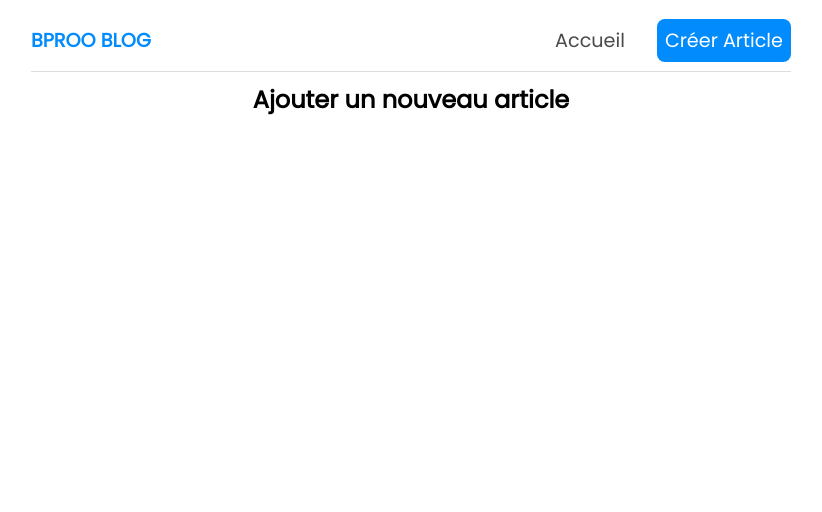
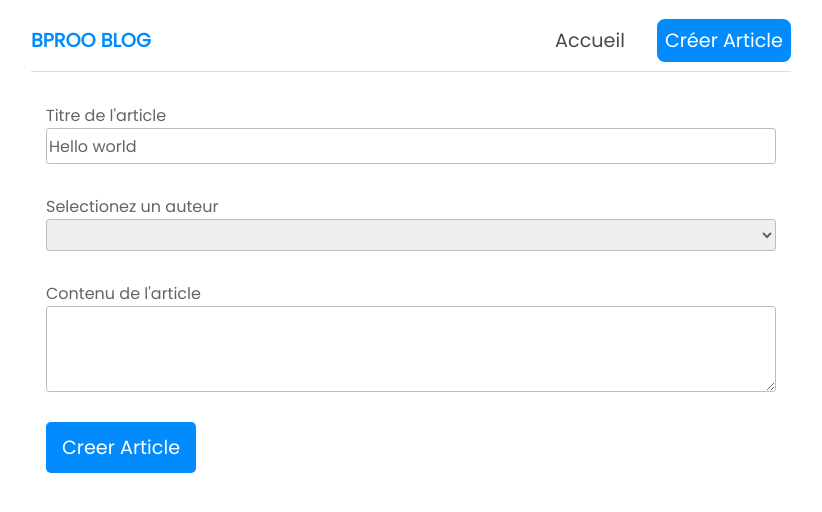
Before and after one commit to aisse59/Cr-er-une-application-React, a React (Create React App) app: page /ajouter in a window 1280 px wide. Shown: the top 512 px of the page, without its empty margins (229-1051 px from the left). Built offline with nearby package versions, Linux system fonts and the light colour scheme.

Commit message:
Application blog terminé

```diff
--- a/src/Ajouter.js
+++ b/src/Ajouter.js
@@ -1,7 +1,77 @@
+import { useState } from "react";
+import { useHistory } from "react-router-dom";
+
 const Ajouter = () => {
+    const [title,setTitle] = useState('Hello world');
+    const [author,setAuthor] = useState('');
+    const [body,setBody] = useState('');
+    let [isLoading,setIsLoading] = useState(false);
+
+    const history = useHistory();
+
+    const HandleBlogAdding = (e) => {
+        e.preventDefault();
+
+        const tmp_date = new Date().toISOString().split('T');
+        const date = `${tmp_date[0]} ${tmp_date[1]} `;
+        const blog = {title, author, body, date }
+        setIsLoading(true);
+
+        fetch('http://localhost:8000/blogs',
+        {
+            method: 'POST',
+            headers: {'Content-type': 'application/json'},
+            body: JSON.stringify(blog)
+        }
+        ).then(()=> {
+            console.log('article ajouté avec succes');
+            setIsLoading(false);
+
+            history.push('/');
+        })
+    }
+
     return (
-        <div className="create">
-            <h2>Ajouter un nouveau article</h2>
+        <div className="create-blog">
+           <form onSubmit={HandleBlogAdding} className="form">
+                <div className="form-group">
+                    <label htmlFor="title">Titre de l'article</label>
+                    <input
+                        type="text"
+                        className="form-control"
+                        id="title"
+                        value={title}
+                        onChange={(e)=> setTitle(e.target.value)}
+                        required />
+                </div>
+                <div className="form-group">
+                    <label htmlFor="author">Selectionez un auteur</label>
+                    <select
+                        required
+                        className="form-control"
+                        id="author"
+                        value={author}
+                        onChange={(e)=> setAuthor(e.target.value)}
+                        >
+                        <option value=""></option>
+                        <option value="Tony">Tony</option>
+                        <option value="Duplex">Duplex</option>
+                    </select>
+                </div>
+                <div className="form-group">
+                    <label htmlFor="body">Contenu de l'article</label>
+                    <textarea
+                    required
+                    value={body}
+                    onChange={(e) => setBody(e.target.value)}
+                    className="form-control textarea"
+                    id="body" rows="10"></textarea>
+                </div>
+                <div className="form-group">
+                {!isLoading && <button type="submit" className="btn-create">Creer Article</button>}
+                {isLoading && <button type="submit" className="btn-create" disabled>En cour de traitement</button>}
+                </div>
+            </form>
         </div>
      );
 }
--- a/src/App.js
+++ b/src/App.js
@@ -5,6 +5,7 @@ import Home from './Home';
 import { BrowserRouter as Router,Route,Switch } from 'react-router-dom';
 import Ajouter from './Ajouter';
 import BlogDetail from './BlogDetail';
+import NotFound from './NotFound';
 
 function App() {
 
@@ -24,6 +25,9 @@ function App() {
       <Route path={'/blogs/:id'}>
         <BlogDetail/>
       </Route>
+      <Route path={'*'}>
+        <NotFound/>
+      </Route>
         </Switch>
       </div>
     </div>
--- a/src/BlogDetail.js
+++ b/src/BlogDetail.js
@@ -1,11 +1,34 @@
-import { useParams } from "react-router-dom";
+import { useHistory, useParams } from "react-router-dom";
+import useRecuperation from "./UseRecuperation";
 
 const BlogDetail = () => {
    const {id} = useParams();
+   const {data: blog,isLoading,error} = useRecuperation(`http://localhost:8000/blogs/${id}`);
+   const history = useHistory();
+
+   const HandleDelete = () => {
+    fetch(`http://localhost:8000/blogs/${id}`, {
+        method: 'DELETE'
+    }).then(()=> {
+        history.push('/');
+        console.log('supprimé avec succès')
+    })
+   }
 
     return (
-        <div className="detail-blog">
-            <h2>Page de détail de blog - {id}</h2>
+        <div className="">
+            {isLoading && <div>En cour de traitement...</div> }
+            {error && <div style={{'color':'red'}}>{error}</div> }
+            {blog && (
+                <div className="blog">
+                    <h2 className="blog-titre">{blog.title}</h2>
+                    <small className="blog-publication-date">{`Publier le: ${blog.date}`} </small>
+                    <p className="blog-body"> {blog.body}</p>
+                    <p className="blog-author"> {`Publier par: ${blog.author}`} </p>
+                    <button onClick={ HandleDelete }>supprimer</button>
+                </div>
+            )}
+
         </div>
      );
 }
--- a/src/Home.js
+++ b/src/Home.js
@@ -4,7 +4,7 @@ import useRecuperation from "./UseRecuperation";
 
 const Home = () => {
 
-    const {data: blogs,isLoading,error} = useRecuperation('http://localhost:8000/blogs');
+    const {data: blogs,isLoading,error} = useRecuperation('http://localhost:8000/blogs?_sort=id&_order=desc');
     return (
         <div className="home">
           { error && <div style={{'color':'red'}}>{error}</div> }
--- /dev/null
+++ b/src/NotFound.js
@@ -0,0 +1,12 @@
+import { Link } from "react-router-dom";
+const NotFound = () => {
+    return (
+        <div className="404">
+            <h2>Ooooops.....</h2>
+            <p>La page n'existe pas  </p>
+            <Link to={'/'}>Allez à la page d'accueil</Link>
+        </div>
+     );
+}
+
+export default NotFound;
```
Also changed, not shown: data/db.json (+56 -1 lines).
